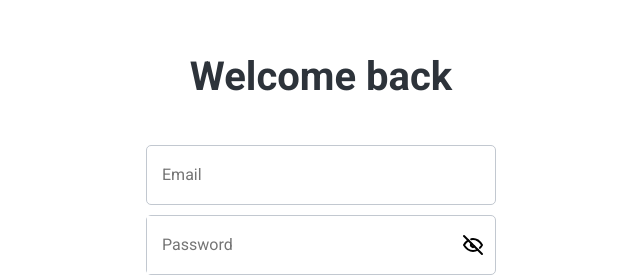
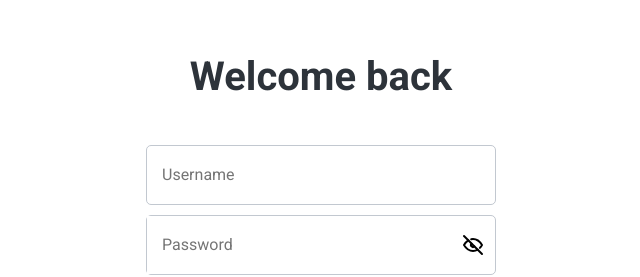
Before and after one commit to tosuki/gophir, a React (Vite) app in the folder client/: page / in a window 1280 px wide. Shown: the part 172-449 px from the top of the page, without its empty margins (319-959 px from the left). Built offline with nearby package versions, Linux system fonts and the light colour scheme.

Commit message:
feat: rename email to username (im kinda idiot, im sorry)

```diff
--- a/client/src/pages/authenticate/index.tsx
+++ b/client/src/pages/authenticate/index.tsx
@@ -7,7 +7,7 @@ import { PasswordInput } from "../../components/inputs/password"
 import "./styles.css"
 
 export function AuthenticatePage() {
-    const [email, setEmail] = useState<string>("")
+    const [username, setUsername] = useState<string>("")
     const [password, setPassword] = useState<string>("")
 
     return (
@@ -19,8 +19,8 @@ export function AuthenticatePage() {
                 <div className="form-body">
                     <div className="form-inputs">
                         <CommonInput
-                            placeholder="Email"
-                            setValue={ setEmail }
+                            placeholder="Username"
+                            setValue={ setUsername }
                         />
                         <PasswordInput
                             setValue={ setPassword }
```
